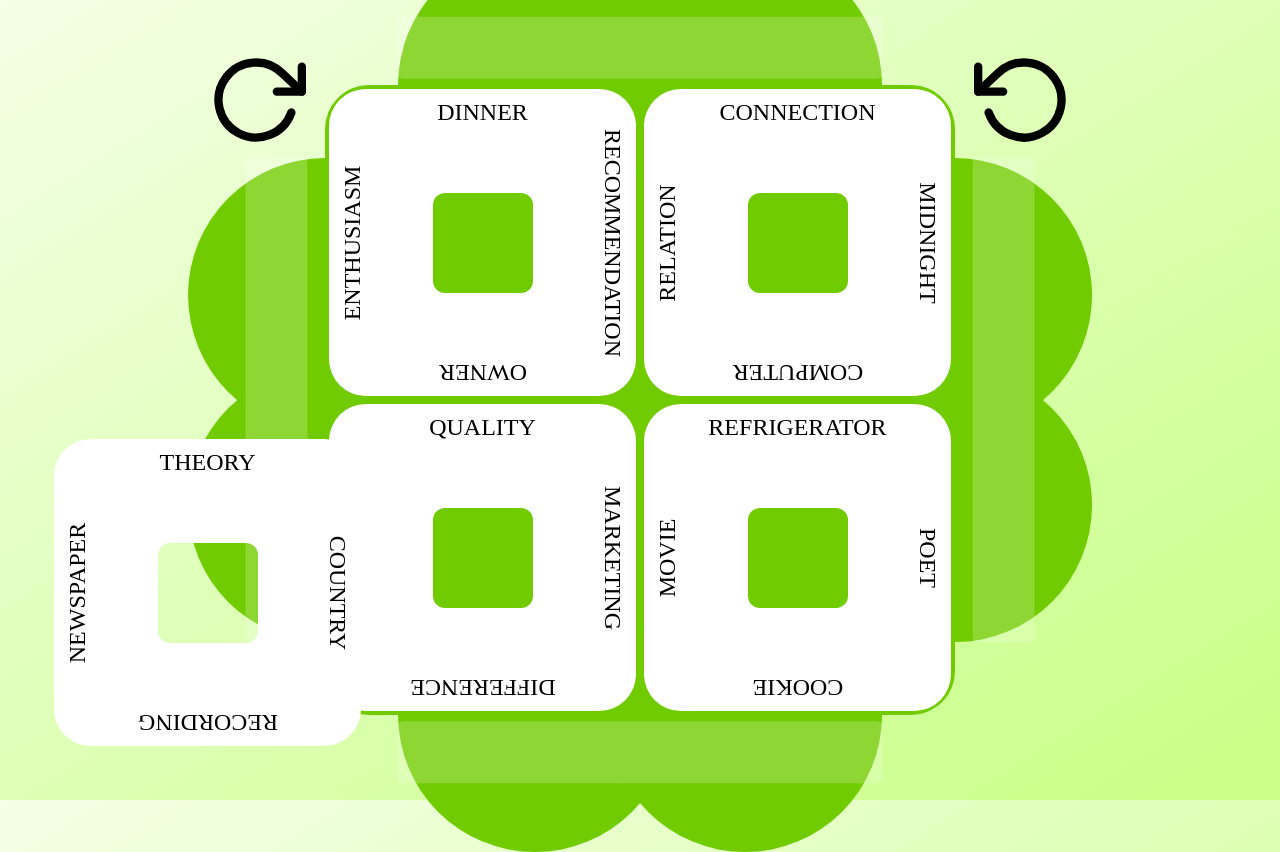
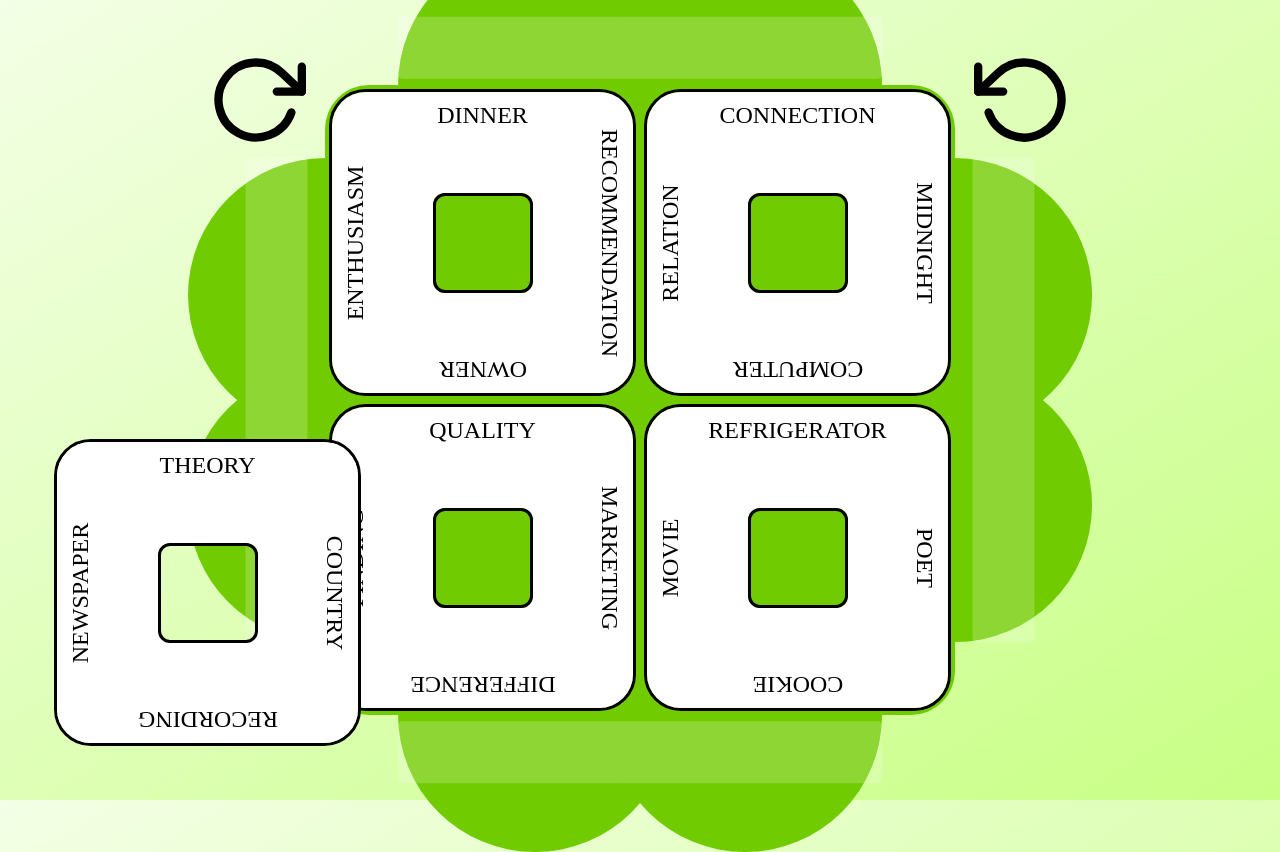
Before and after one commit to rsnoyman/so-clover, a Next.js app: page /guess in a window 1280 px wide. Built offline with nearby package versions, Linux system fonts and the light colour scheme.

Commit message:
isOver - hover state

```diff
--- a/src/components/DraggableCard.tsx
+++ b/src/components/DraggableCard.tsx
@@ -3,7 +3,7 @@ import styled from "@emotion/styled";
 import { useDrag, useDrop } from "react-dnd";
 import type { Identifier } from "dnd-core";
 
-const CardWrapper = styled.div<{ isDragging: boolean }>`
+const CardWrapper = styled.div<{ isHidden: boolean; isHighlighted: boolean }>`
   position: relative;
   height: calc(var(--board-size) / 2 - 8px);
   width: calc(var(--board-size) / 2 - 8px);
@@ -12,7 +12,8 @@ const CardWrapper = styled.div<{ isDragging: boolean }>`
   margin: 4px;
   overflow: hidden;
 
-  opacity: ${({ isDragging }) => (isDragging ? 0 : 1)};
+  border: 3px solid ${({ isHighlighted }) => (isHighlighted ? "blue" : null)};
+  opacity: ${({ isHidden }) => (isHidden ? 0 : 1)};
 `;
 
 const Pistil = styled.div`
@@ -23,6 +24,8 @@ const Pistil = styled.div`
   margin: auto;
   border-radius: 12%;
   box-shadow: 0 0 0 var(--board-size) white;
+
+  border: inherit;
 `;
 
 const Word = styled.div`
@@ -78,18 +81,19 @@ const ItemTypes = {
 
 const Card = ({ id, index, words, moveCard }: Props) => {
   const ref = React.useRef<HTMLDivElement>(null);
-  const [{ handlerId }, drop] = useDrop<
+  const [{ handlerId, isHovered }, drop] = useDrop<
     DragItem,
     void,
-    { handlerId: Identifier | null }
+    { handlerId: Identifier | null; isHovered: boolean }
   >({
     accept: ItemTypes.CARD,
     collect(monitor) {
       return {
         handlerId: monitor.getHandlerId(),
+        isHovered: monitor.isOver(),
       };
     },
-    hover(item: DragItem) {
+    drop(item: DragItem) {
       if (!ref.current) {
         return;
       }
@@ -124,7 +128,12 @@ const Card = ({ id, index, words, moveCard }: Props) => {
   drag(drop(ref));
 
   return (
-    <CardWrapper ref={ref} data-handler-id={handlerId} isDragging={isDragging}>
+    <CardWrapper
+      ref={ref}
+      data-handler-id={handlerId}
+      isHidden={isDragging}
+      isHighlighted={isHovered}
+    >
       <Pistil />
       <TopWord>{words[0]}</TopWord>
       <RightWord>{words[1]}</RightWord>
```
